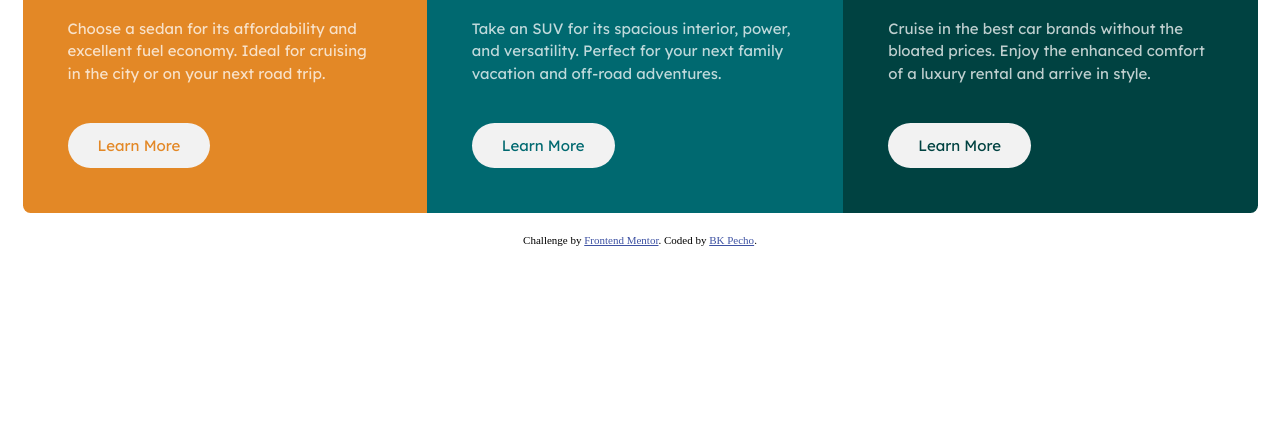
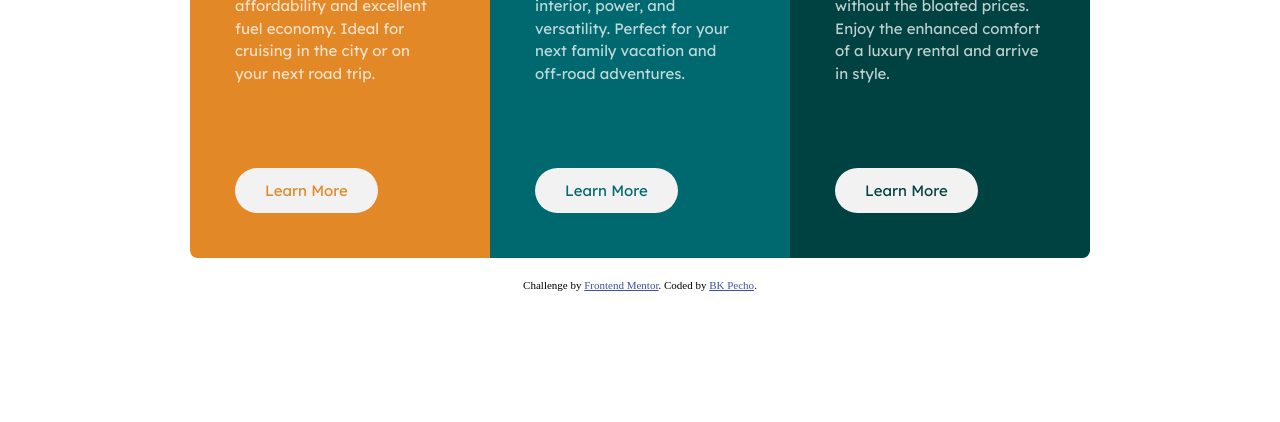
Before and after one commit to bkpecho/3-column-preview-card-component, a plain HTML site: page index.html in a window 1280 px wide. Shown: the part 378-800 px from the top of the page. Drawn offline with Linux system fonts and the light colour scheme.

Commit message:
Update Card Max-width

```diff
--- a/css/style.scss
+++ b/css/style.scss
@@ -112,6 +112,10 @@ body {
 @media all and (min-width: 750px) {
   .card {
     @include flex(row);
+
+    &__item {
+      max-width: 210px;
+    }
     &__item:nth-child(1) {
       border-top-left-radius: 0.5rem;
       border-bottom-left-radius: 0.5rem;
@@ -124,5 +128,9 @@ body {
 
       border-bottom-left-radius: 0;
     }
+
+    &__learn {
+      margin-top: 3rem;
+    }
   }
 }
```
Also changed, not shown: css/style.css, 1 other file.
